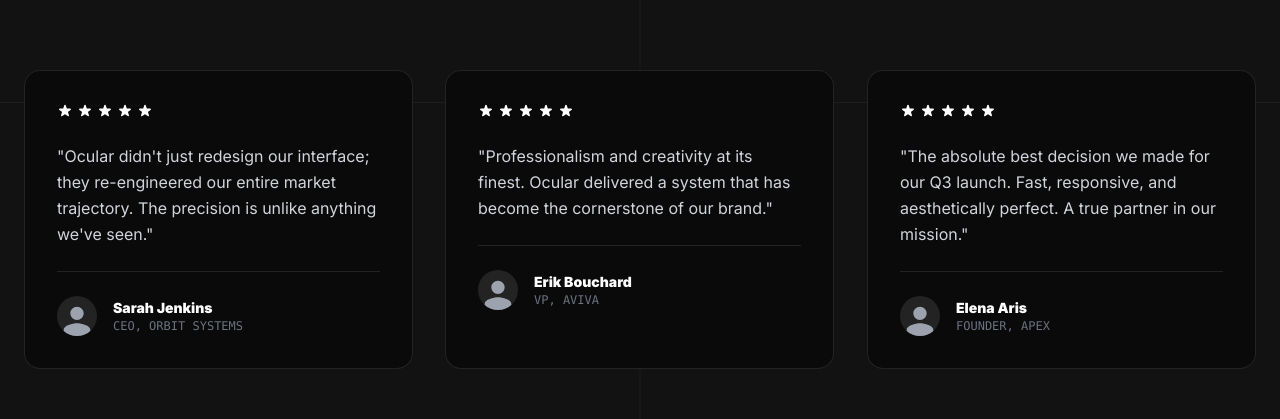
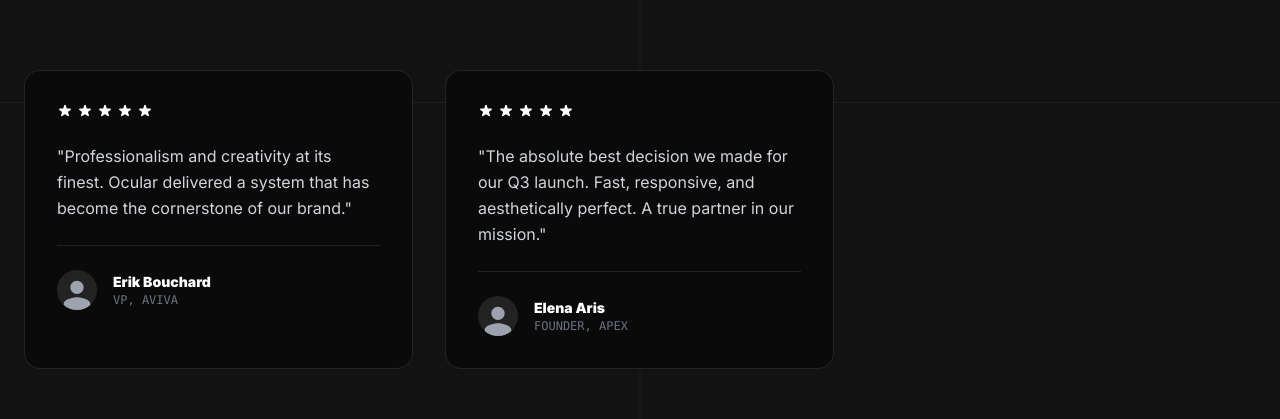
Before and after one commit to ProgramOcular/my-agency, a website: page index.html in a window 1280 px wide. Shown: the part 3283-3702 px from the top of the page. Drawn offline with Linux system fonts and the light colour scheme.

Commit message:
Update index.html

```diff
--- a/index.html
+++ b/index.html
@@ -259,6 +259,7 @@ j=d.createElement(s),dl=l!='dataLayer'?'&l='+l:'';j.async=true;j.src=
             display: flex;
             width: max-content;
             animation: scrollRight 40s linear infinite; /* Adjust '40s' to make it faster/slower */
+            will-change: transform; /* FIX: Prevents jitter by keeping element promoted to GPU layer */
         }
 
         /* Pause animation on hover to allow clicking */
@@ -442,7 +443,7 @@ height="0" width="0" style="display:none;visibility:hidden"></iframe></noscript>
 <!-- NEW: Animated Logo Slider (Left to Right) -->
     <section class="py-12 border-b border-white/5 overflow-hidden relative">
         <!-- Fade edges -->
-     <div class="logo-track space-x-16 md:space-x-24 flex items-center">
+     <div class="logo-track space-x-16 md:space-x-24 pr-16 md:pr-24 flex items-center">
 
     <!-- SEO TWEAK: Added width/height to images to prevent Cumulative Layout Shift (CLS) and loading="lazy" -->
     <!-- Wrapped in <a> tags for clickability. Opacity transition moved to <a> for smoother interaction. -->
@@ -673,32 +674,6 @@ Checking consistency, usability and brand <br> alignment
                         <svg class="w-4 h-4" fill="currentColor" viewBox="0 0 20 20"><path d="M9.049 2.927c.3-.921 1.603-.921 1.902 0l1.07 3.292a1 1 0 00.95.69h3.462c.969 0 1.371 1.24.588 1.81l-2.8 2.034a1 1 0 00-.364 1.118l1.07 3.292c.3.921-.755 1.688-1.54 1.118l-2.8-2.034a1 1 0 00-1.175 0l-2.8 2.034c-.784.57-1.838-.197-1.539-1.118l1.07-3.292a1 1 0 00-.364-1.118L2.98 8.72c-.783-.57-.38-1.81.588-1.81h3.461a1 1 0 00.951-.69l1.07-3.292z"/></svg>
                         <svg class="w-4 h-4" fill="currentColor" viewBox="0 0 20 20"><path d="M9.049 2.927c.3-.921 1.603-.921 1.902 0l1.07 3.292a1 1 0 00.95.69h3.462c.969 0 1.371 1.24.588 1.81l-2.8 2.034a1 1 0 00-.364 1.118l1.07 3.292c.3.921-.755 1.688-1.54 1.118l-2.8-2.034a1 1 0 00-1.175 0l-2.8 2.034c-.784.57-1.838-.197-1.539-1.118l1.07-3.292a1 1 0 00-.364-1.118L2.98 8.72c-.783-.57-.38-1.81.588-1.81h3.461a1 1 0 00.951-.69l1.07-3.292z"/></svg>
                         <svg class="w-4 h-4" fill="currentColor" viewBox="0 0 20 20"><path d="M9.049 2.927c.3-.921 1.603-.921 1.902 0l1.07 3.292a1 1 0 00.95.69h3.462c.969 0 1.371 1.24.588 1.81l-2.8 2.034a1 1 0 00-.364 1.118l1.07 3.292c.3.921-.755 1.688-1.54 1.118l-2.8-2.034a1 1 0 00-1.175 0l-2.8 2.034c-.784.57-1.838-.197-1.539-1.118l1.07-3.292a1 1 0 00-.364-1.118L2.98 8.72c-.783-.57-.38-1.81.588-1.81h3.461a1 1 0 00.951-.69l1.07-3.292z"/></svg>
-                    </div>
-                    <p class="text-gray-300 leading-relaxed mb-6">
-                        "Ocular didn't just redesign our interface; they re-engineered our entire market trajectory. The precision is unlike anything we've seen."
-                    </p>
-                    <div class="flex items-center gap-4 border-t border-white/10 pt-6">
-                        <div class="w-10 h-10 bg-white/10 rounded-full flex items-center justify-center overflow-hidden">
-                             <!-- User Icon - Moved upwards slightly -->
-                             <svg class="w-12 h-12 text-gray-400 translate-y-1" fill="currentColor" viewBox="0 0 24 24">
-                                <path d="M12 12c2.21 0 4-1.79 4-4s-1.79-4-4-4-4 1.79-4 4 1.79 4 4 4zm0 2c-2.67 0-8 1.34-8 4v6h16v-6c0-2.66-5.33-4-8-4z"/>
-                             </svg>
-                        </div>
-                        <div>
-                            <p class="text-white font-bold text-sm">Sarah Jenkins</p>
-                            <p class="text-xs font-mono text-gray-500">CEO, ORBIT SYSTEMS</p>
-                        </div>
-                    </div>
-                </div>
-
-                <!-- Review 2 -->
-                <div class="bg-[#0A0A0A] p-8 rounded-2xl border border-white/10 hover:border-white/30 transition duration-500 reveal-on-scroll delay-200">
-                    <div class="flex items-center gap-1 mb-6">
-                        <svg class="w-4 h-4 text-white" fill="currentColor" viewBox="0 0 20 20"><path d="M9.049 2.927c.3-.921 1.603-.921 1.902 0l1.07 3.292a1 1 0 00.95.69h3.462c.969 0 1.371 1.24.588 1.81l-2.8 2.034a1 1 0 00-.364 1.118l1.07 3.292c.3.921-.755 1.688-1.54 1.118l-2.8-2.034a1 1 0 00-1.175 0l-2.8 2.034c-.784.57-1.838-.197-1.539-1.118l1.07-3.292a1 1 0 00-.364-1.118L2.98 8.72c-.783-.57-.38-1.81.588-1.81h3.461a1 1 0 00.951-.69l1.07-3.292z"/></svg>
-                        <svg class="w-4 h-4 text-white" fill="currentColor" viewBox="0 0 20 20"><path d="M9.049 2.927c.3-.921 1.603-.921 1.902 0l1.07 3.292a1 1 0 00.95.69h3.462c.969 0 1.371 1.24.588 1.81l-2.8 2.034a1 1 0 00-.364 1.118l1.07 3.292c.3.921-.755 1.688-1.54 1.118l-2.8-2.034a1 1 0 00-1.175 0l-2.8 2.034c-.784.57-1.838-.197-1.539-1.118l1.07-3.292a1 1 0 00-.364-1.118L2.98 8.72c-.783-.57-.38-1.81.588-1.81h3.461a1 1 0 00.951-.69l1.07-3.292z"/></svg>
-                        <svg class="w-4 h-4 text-white" fill="currentColor" viewBox="0 0 20 20"><path d="M9.049 2.927c.3-.921 1.603-.921 1.902 0l1.07 3.292a1 1 0 00.95.69h3.462c.969 0 1.371 1.24.588 1.81l-2.8 2.034a1 1 0 00-.364 1.118l1.07 3.292c.3.921-.755 1.688-1.54 1.118l-2.8-2.034a1 1 0 00-1.175 0l-2.8 2.034c-.784.57-1.838-.197-1.539-1.118l1.07-3.292a1 1 0 00-.364-1.118L2.98 8.72c-.783-.57-.38-1.81.588-1.81h3.461a1 1 0 00.951-.69l1.07-3.292z"/></svg>
-                        <svg class="w-4 h-4 text-white" fill="currentColor" viewBox="0 0 20 20"><path d="M9.049 2.927c.3-.921 1.603-.921 1.902 0l1.07 3.292a1 1 0 00.95.69h3.462c.969 0 1.371 1.24.588 1.81l-2.8 2.034a1 1 0 00-.364 1.118l1.07 3.292c.3.921-.755 1.688-1.54 1.118l-2.8-2.034a1 1 0 00-1.175 0l-2.8 2.034c-.784.57-1.838-.197-1.539-1.118l1.07-3.292a1 1 0 00-.364-1.118L2.98 8.72c-.783-.57-.38-1.81.588-1.81h3.461a1 1 0 00.951-.69l1.07-3.292z"/></svg>
-                        <svg class="w-4 h-4 text-white" fill="currentColor" viewBox="0 0 20 20"><path d="M9.049 2.927c.3-.921 1.603-.921 1.902 0l1.07 3.292a1 1 0 00.95.69h3.462c.969 0 1.371 1.24.588 1.81l-2.8 2.034a1 1 0 00-.364 1.118l1.07 3.292c.3.921-.755 1.688-1.54 1.118l-2.8-2.034a1 1 0 00-1.175 0l-2.8 2.034c-.784.57-1.838-.197-1.539-1.118l1.07-3.292a1 1 0 00-.364-1.118L2.98 8.72c-.783-.57-.38-1.81.588-1.81h3.461a1 1 0 00.951-.69l1.07-3.292z"/></svg>
                     </div>
                     <p class="text-gray-300 leading-relaxed mb-6">
                         "Professionalism and creativity at its finest. Ocular delivered a system that has become the cornerstone of our brand."
```
